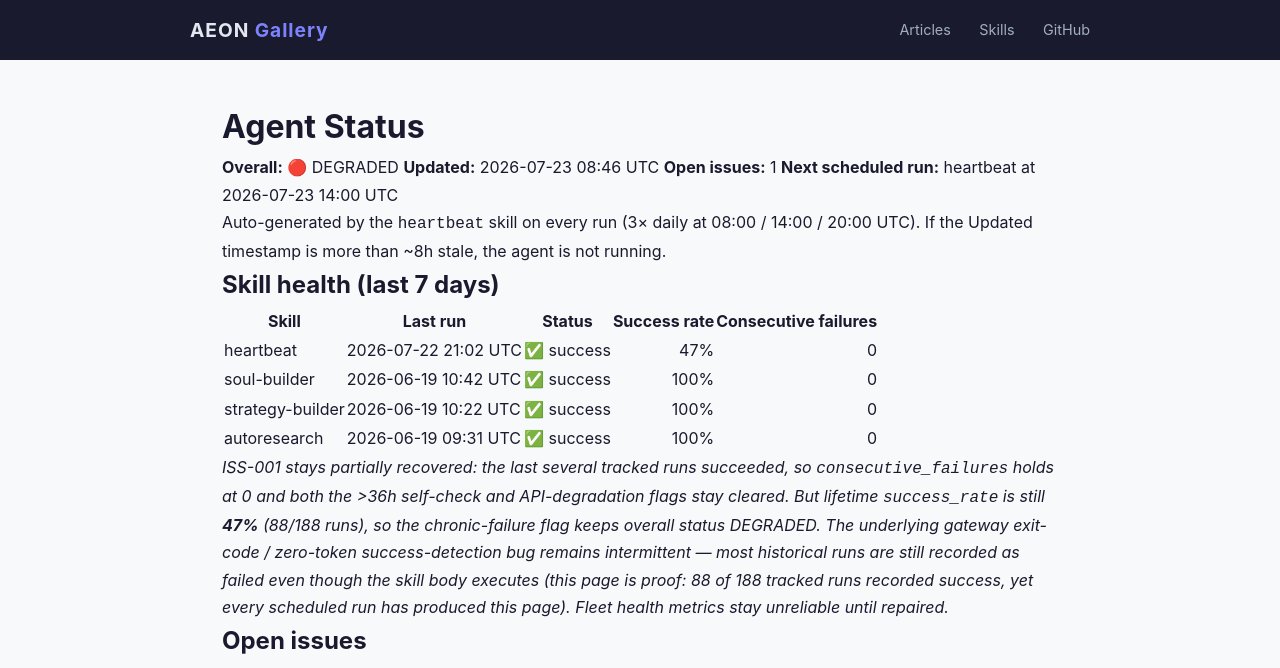
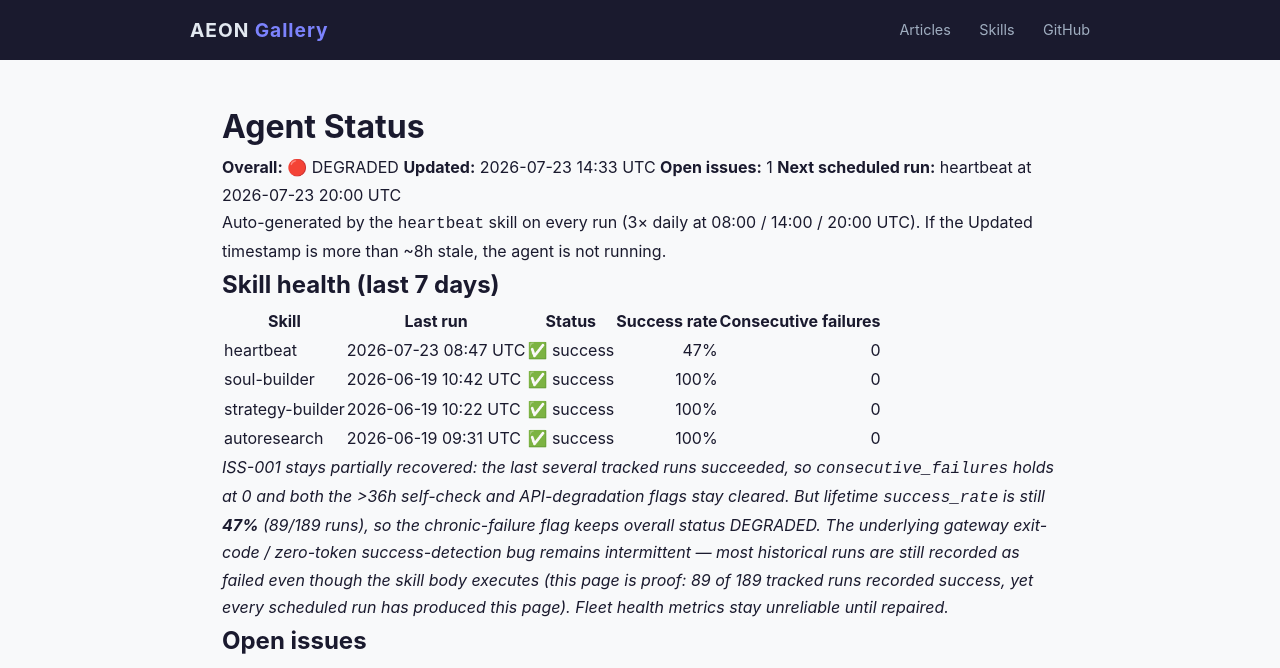
Before and after one commit to RickCrosschain/aeon, a Jekyll site: the page built from docs/status.md, in a window 1280 px wide. Shown: the top 668 px of the page. Built offline with Jekyll 4.4.1, drawn with Linux system fonts in a browser that asks for light colours.

Commit message:
chore(heartbeat): auto-commit 2026-07-23

```diff
--- a/docs/status.md
+++ b/docs/status.md
@@ -7,9 +7,9 @@
 # Agent Status
 
 **Overall:** 🔴 DEGRADED
-**Updated:** 2026-07-23 08:46 UTC
+**Updated:** 2026-07-23 14:33 UTC
 **Open issues:** 1
-**Next scheduled run:** heartbeat at 2026-07-23 14:00 UTC
+**Next scheduled run:** heartbeat at 2026-07-23 20:00 UTC
 
 Auto-generated by the `heartbeat` skill on every run (3× daily at 08:00 / 14:00 / 20:00 UTC). If the Updated timestamp is more than ~8h stale, the agent is not running.
 
@@ -17,12 +17,12 @@
 
 | Skill | Last run | Status | Success rate | Consecutive failures |
 |-------|----------|--------|-------------:|---------------------:|
-| heartbeat | 2026-07-22 21:02 UTC | ✅ success | 47% | 0 |
+| heartbeat | 2026-07-23 08:47 UTC | ✅ success | 47% | 0 |
 | soul-builder | 2026-06-19 10:42 UTC | ✅ success | 100% | 0 |
 | strategy-builder | 2026-06-19 10:22 UTC | ✅ success | 100% | 0 |
 | autoresearch | 2026-06-19 09:31 UTC | ✅ success | 100% | 0 |
 
-_ISS-001 stays partially recovered: the last several tracked runs succeeded, so `consecutive_failures` holds at 0 and both the >36h self-check and API-degradation flags stay cleared. But lifetime `success_rate` is still **47%** (88/188 runs), so the chronic-failure flag keeps overall status DEGRADED. The underlying gateway exit-code / zero-token success-detection bug remains intermittent — most historical runs are still recorded as failed even though the skill body executes (this page is proof: 88 of 188 tracked runs recorded success, yet every scheduled run has produced this page). Fleet health metrics stay unreliable until repaired._
+_ISS-001 stays partially recovered: the last several tracked runs succeeded, so `consecutive_failures` holds at 0 and both the >36h self-check and API-degradation flags stay cleared. But lifetime `success_rate` is still **47%** (89/189 runs), so the chronic-failure flag keeps overall status DEGRADED. The underlying gateway exit-code / zero-token success-detection bug remains intermittent — most historical runs are still recorded as failed even though the skill body executes (this page is proof: 89 of 189 tracked runs recorded success, yet every scheduled run has produced this page). Fleet health metrics stay unreliable until repaired._
 
 ## Open issues
 
--- a/memory/token-usage.csv
+++ b/memory/token-usage.csv
@@ -91,3 +91,4 @@
 2026-07-22,heartbeat,claude-opus-4-8,2100,5350,441905,57872
 2026-07-22,heartbeat,claude-opus-4-8,2096,4983,355019,57587
 2026-07-23,heartbeat,claude-opus-4-8,19792,4534,420338,38450
+2026-07-23,heartbeat,claude-opus-4-8,2098,4967,426784,57332
```
Also changed, not shown: memory/logs/2026-07-23.md (+15 -0 lines), .outputs/heartbeat.md.
